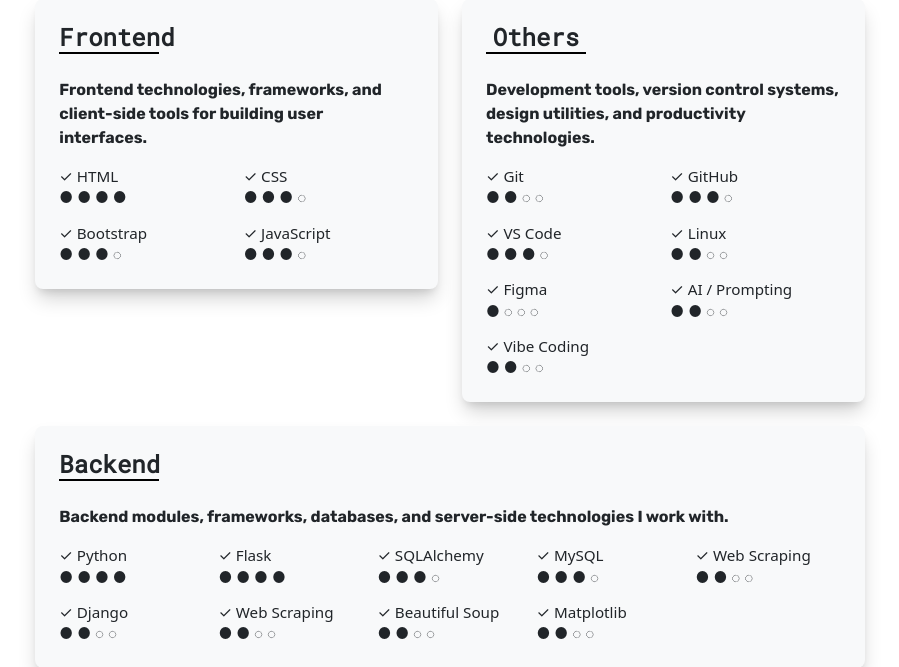
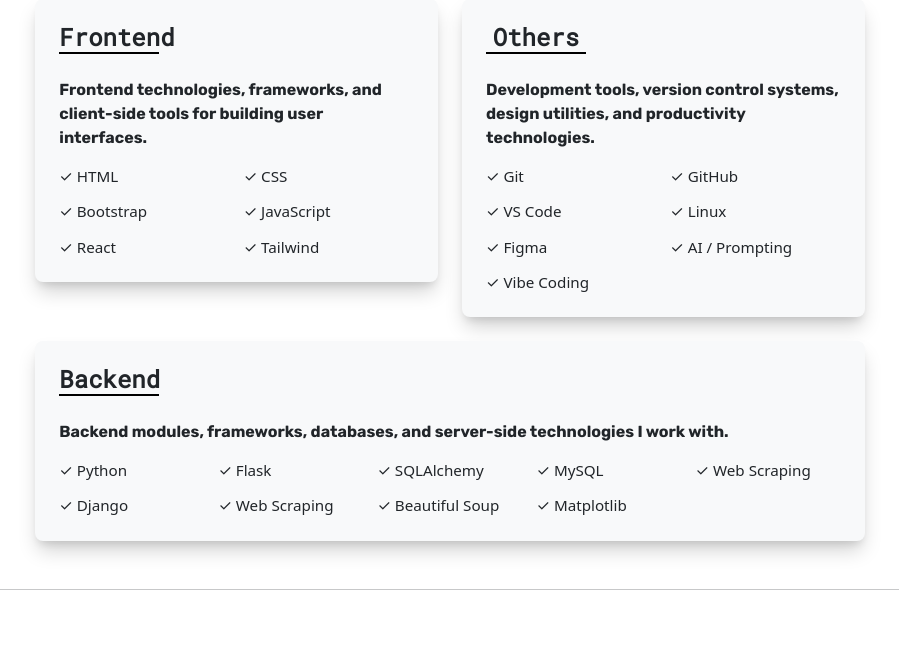
Before and after one commit to maazsiddiqui79/PORTFOLIO, a Flask app: page / in a window 1280 px wide. Shown: the part 869-1536 px from the top of the page, without its empty margins (190-1089 px from the left). Run offline with Flask 3, Linux system fonts and the light colour scheme; data comes from the database, SQL or seed files in the repository; some libraries are stand-ins or nearby versions.

Commit message:
Update skills.html

```diff
--- a/api/templates/skills.html
+++ b/api/templates/skills.html
@@ -73,10 +73,13 @@
 
 
         <div class="skills-grid">
-          <div class="skill-item">✓ HTML<br><span class=" ">● ● ● ●</span></div>
-          <div class="skill-item">✓ CSS<br><span class=" ">● ● ● ◌</span></div>
-          <div class="skill-item">✓ Bootstrap<br><span class=" ">● ● ● ◌</span></div>
-          <div class="skill-item">✓ JavaScript<br><span class=" ">● ● ● ◌</span></div>
+          <div class="skill-item">✓ HTML<br></div>
+          <div class="skill-item">✓ CSS<br></div>
+          <div class="skill-item">✓ Bootstrap<br></div>
+          <div class="skill-item">✓ JavaScript<br></div>
+          <div class="skill-item">✓ React<br></div>
+          <div class="skill-item">✓ Tailwind<br></div>
+
         </div>
       </div>
     </div>
@@ -91,13 +94,13 @@
           Development tools, version control systems, design utilities, and productivity technologies.</p>
 
         <div class="skills-grid">
-          <div class="skill-item">✓ Git<br><span class=" ">● ● ◌ ◌</span></div>
-          <div class="skill-item">✓ GitHub<br><span class=" ">● ● ● ◌</span></div>
-          <div class="skill-item">✓ VS Code<br><span class=" ">● ● ● ◌</span></div>
-          <div class="skill-item">✓ Linux<br><span class=" ">● ● ◌ ◌</span></div>
-          <div class="skill-item">✓ Figma<br><span class=" ">● ◌ ◌ ◌</span></div>
-          <div class="skill-item">✓ AI / Prompting<br><span class=" ">● ● ◌ ◌</span></div>
-          <div class="skill-item">✓ Vibe Coding<br><span class=" ">● ● ◌ ◌</span></div>
+          <div class="skill-item">✓ Git<br></div>
+          <div class="skill-item">✓ GitHub<br></div>
+          <div class="skill-item">✓ VS Code<br></div>
+          <div class="skill-item">✓ Linux<br></div>
+          <div class="skill-item">✓ Figma<br></div>
+          <div class="skill-item">✓ AI / Prompting<br></div>
+          <div class="skill-item">✓ Vibe Coding<br></div>
         </div>
       </div>
     </div>
@@ -112,15 +115,15 @@
           Backend modules, frameworks, databases, and server-side technologies I work with.</p>
 
         <div class="skills-grid">
-          <div class="skill-item">✓ Python<br><span class=" ">● ● ● ●</span></div>
-          <div class="skill-item">✓ Flask<br><span class=" ">● ● ● ●</span></div>
-          <div class="skill-item">✓ SQLAlchemy<br><span class=" ">● ● ● ◌</span></div>
-          <div class="skill-item">✓ MySQL<br><span class=" ">● ● ● ◌</span></div>
-          <div class="skill-item">✓ Web Scraping<br><span class=" ">● ● ◌ ◌</span></div>
-          <div class="skill-item">✓ Django<br><span class=" ">● ● ◌ ◌</span></div>
-          <div class="skill-item">✓ Web Scraping<br><span class=" ">● ● ◌ ◌</span></div>
-          <div class="skill-item">✓ Beautiful Soup<br><span class=" ">● ● ◌ ◌</span></div>
-          <div class="skill-item">✓ Matplotlib<br><span class=" ">● ● ◌ ◌</span></div>
+          <div class="skill-item">✓ Python<br></div>
+          <div class="skill-item">✓ Flask<br></div>
+          <div class="skill-item">✓ SQLAlchemy<br></div>
+          <div class="skill-item">✓ MySQL<br></div>
+          <div class="skill-item">✓ Web Scraping<br></div>
+          <div class="skill-item">✓ Django<br></div>
+          <div class="skill-item">✓ Web Scraping<br></div>
+          <div class="skill-item">✓ Beautiful Soup<br></div>
+          <div class="skill-item">✓ Matplotlib<br></div>
         </div>
       </div>
     </div>
```
